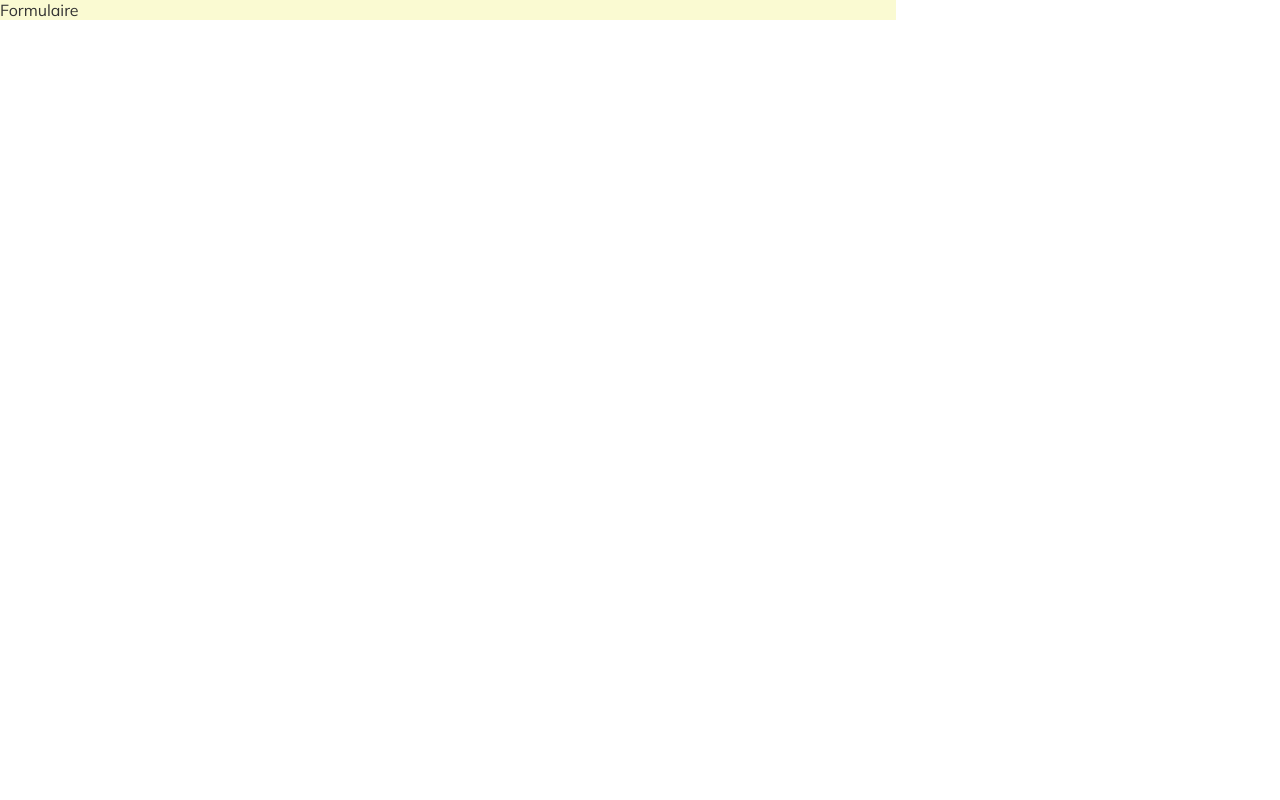
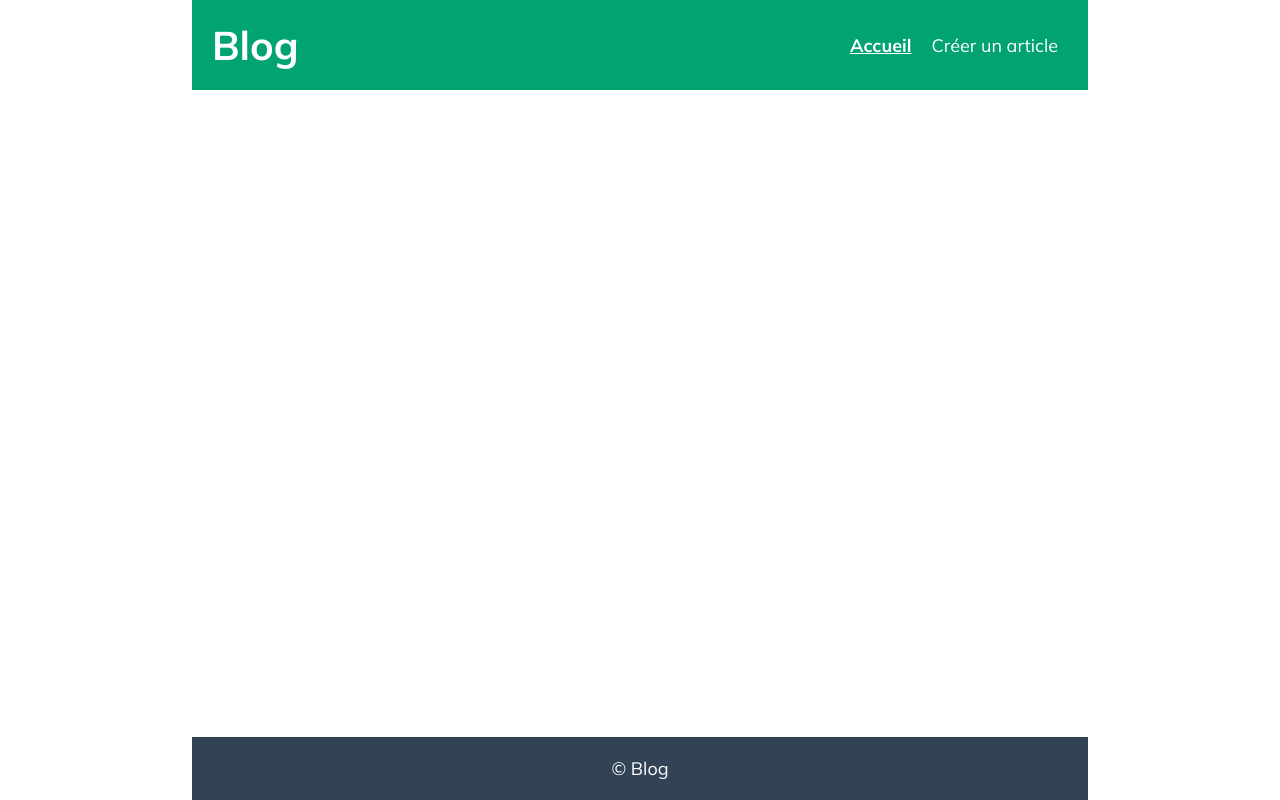
Before and after one commit to Kelaven/blogJS, a website built with Vite: page src/index.html in a window 1280 px wide. Built offline with nearby package versions, Linux system fonts and the light colour scheme.

Commit message:
feat(index.html): skeleton created

```diff
--- a/src/assets/styles/_base.scss
+++ b/src/assets/styles/_base.scss
@@ -29,7 +29,7 @@ h4 {
 }
 
 ul {
-  list-style: 0;
+  list-style: none;
 }
 
 img {
--- a/src/assets/styles/_classes.scss
+++ b/src/assets/styles/_classes.scss
@@ -5,26 +5,26 @@
 
   @include sm {
     width: 100%;
-    background-color: lightblue;
+    // background-color: lightblue;
   }
 
   @include md {
     width: 90%;
-    background-color: lightgreen;
+    // background-color: lightgreen;
   }
 
   @include lg {
     width: 80%;
-    background-color: lightcoral;
+    // background-color: lightcoral;
   }
 
   @include xl {
     width: 70%;
-    background-color: lightgoldenrodyellow;
+    // background-color: lightgoldenrodyellow;
   }
 
   @include xxl {
     width: 60%;
-    background-color: lightpink;
+    // background-color: lightpink;
   }
 }
--- a/src/assets/styles/_variables.scss
+++ b/src/assets/styles/_variables.scss
@@ -1,9 +1,10 @@
 :root {
   --primary: #2ecc71;
-  --dark: #27ae60;
+  --dark: #00a371;
   --accent: #2c3e50;
   --text: #333;
   --divider: #ecf0f1;
+  --dark-grey: #324355;
   --font-family: "Mulish", sans-serif;
   --box-shadow: rgba(0, 0, 0, 0.15) 1.95px 1.95px 2.6px;
 }
--- a/src/assets/styles/styles.scss
+++ b/src/assets/styles/styles.scss
@@ -4,3 +4,66 @@
 @use "reset";
 @use "utils";
 @use "variables";
+
+body {
+  display: flex;
+  justify-content: center;
+}
+
+.container {
+  min-height: 100vh;
+  display: grid;
+  grid:
+    // lignes :
+
+    "header" auto
+    "content" 1fr
+    "footer" auto /
+    // colonnes :
+    auto; // une seule colonne dont la taille est automatique
+}
+
+header {
+  grid-area: header;
+  background: var(--dark);
+  padding: 20px;
+  display: flex;
+  flex-flow: row nowrap; // nowrap pour pas que ça aille à la ligne
+  justify-content: space-between;
+  align-items: center;
+  a {
+    color: white;
+  }
+  .header-brand {
+    font-size: 4rem;
+    font-weight: 700;
+  }
+  ul {
+    display: flex;
+    li {
+      .header-nav {
+        font-size: 1.8rem;
+        padding: 0 10px;
+      }
+      .active {
+        font-weight: 700;
+        text-decoration: underline;
+      }
+    }
+  }
+}
+
+.content {
+  grid-area: content;
+  //   background: red;
+  padding: 20px;
+}
+
+footer {
+  color: white;
+  text-align: center;
+  font-size: 1.8rem;
+  grid-area: footer;
+  padding: 20px;
+  background: var(--dark-grey);
+}
--- a/src/index.html
+++ b/src/index.html
@@ -14,7 +14,21 @@
 
 <body>
   <div class="container">
-    <a href="/form/form.html">Formulaire</a>
+    <header>
+      <a class="header-brand" href="./index.html">Blog</a>
+      <ul>
+        <li>
+          <a class="header-nav active" href="./index.html">Accueil</a>
+        </li>
+        <li>
+          <a class="header-nav" href="./form/form.html">Créer un article</a>
+        </li>
+      </ul>
+    </header>
+    <div class="content">
+
+    </div>
+    <footer>© Blog</footer>
   </div>
   <script type="module" src="/index.js"></script>
 </body>
```
